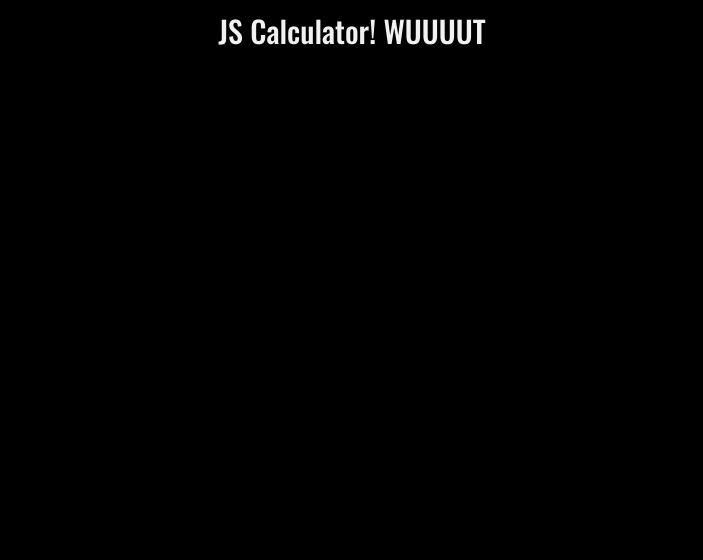
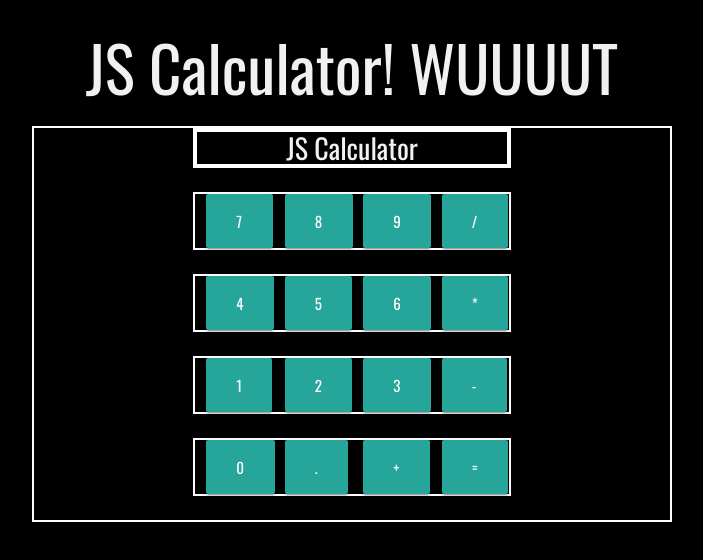
Before and after one commit to d-actor/JScalculator, a plain HTML site: page index.html in a window 1280 px wide. Shown: the whole page, without its empty margins (288-991 px from the left). Drawn offline with nearby package versions, Linux system fonts and the light colour scheme.

Commit message:
add grid/styling

```diff
--- a/index.html
+++ b/index.html
@@ -4,12 +4,44 @@
   <title>JS Calculator</title>
   <link rel="stylesheet" href="styles.css">
   <link href="https://fonts.googleapis.com/css?family=Oswald:400,500" rel="stylesheet">
+  <!-- materialize -->
+  <link rel="stylesheet" href="https://cdnjs.cloudflare.com/ajax/libs/materialize/0.100.2/css/materialize.min.css">
 </head>
 <body>
   <h1>JS Calculator! WUUUUT</h1>
-
-
+  <!-- calculator grid -->
+<div class="container_main">
+  <div class="row container_main">
+    <div class="col s12 output_area">JS Calculator</div>
+  </div>
+  <div class="row container_main">
+    <div class="col s3"><button class="btn-large">7</button></div>
+    <div class="col s3"><button class="btn-large">8</button></div>
+    <div class="col s3"><button class="btn-large">9</button></div>
+    <div class="col s3"><button class="btn-large">/</button></div>
+  </div>
+  <div class="row container_main">
+    <div class="col s3"><button class="btn-large">4</button></div>
+    <div class="col s3"><button class="btn-large">5</button></div>
+    <div class="col s3"><button class="btn-large">6</button></div>
+    <div class="col s3"><button class="btn-large">*</button></div>
+  </div>
+  <div class="row container_main">
+    <div class="col s3"><button class="btn-large">1</button></div>
+    <div class="col s3"><button class="btn-large">2</button></div>
+    <div class="col s3"><button class="btn-large">3</button></div>
+    <div class="col s3"><button class="btn-large">-</button></div>
+  </div>
+  <div class="row container_main">
+    <div class="col s3"><button class="btn-large">0</button></div>
+    <div class="col s3"><button class="btn-large">.</button></div>
+    <div class="col s3"><button class="btn-large">+</button></div>
+    <div class="col s3"><button class="btn-large">=</button></div>
+  </div>
+</div>
 <script src="https://code.jquery.com/jquery-3.2.1.slim.min.js"></script>
 <script src="main.js"></script>
+<!-- materialize js -->
+<script src="https://cdnjs.cloudflare.com/ajax/libs/materialize/0.100.2/js/materialize.min.js"></script>
 </body>
 </html>
--- a/main.js
+++ b/main.js
@@ -8,3 +8,4 @@
 // ** Show a history of calculations
 // ** Create a memory add and memory clear functionality.
 // ** Implement as many advanced calculator features as you have time for (eg. sin, cosin, power etc...)
+// ************use .eval, save yourself
--- a/styles.css
+++ b/styles.css
@@ -54,7 +54,11 @@ Grid
 ==========================
 */
 
-
+.container_main {
+  width: 50%;
+  border: 2px solid white;
+  display: inline-block;
+}
 
 /*
 ============================
@@ -92,7 +96,7 @@ body {
 	background: #000;
 	color: #f1f1f1;
   text-align: center;
-	font: 300 16px/22px "Oswald", "Open Sans", "Helvetica Neue", Helvetica, Arial, sans-serif;
+	font: 300 28px/32px "Oswald", "Open Sans", "Helvetica Neue", Helvetica, Arial, sans-serif;
 }
 
 p {
@@ -100,3 +104,17 @@ p {
   margin-top: 20px;
   margin-bottom: 20px;
 }
+
+.output_area {
+  border: 2px solid white;
+}
+
+/*
+=====================
+buttons
+=====================
+*/
+
+button {
+  margin-bottom: 15px;
+}
```
